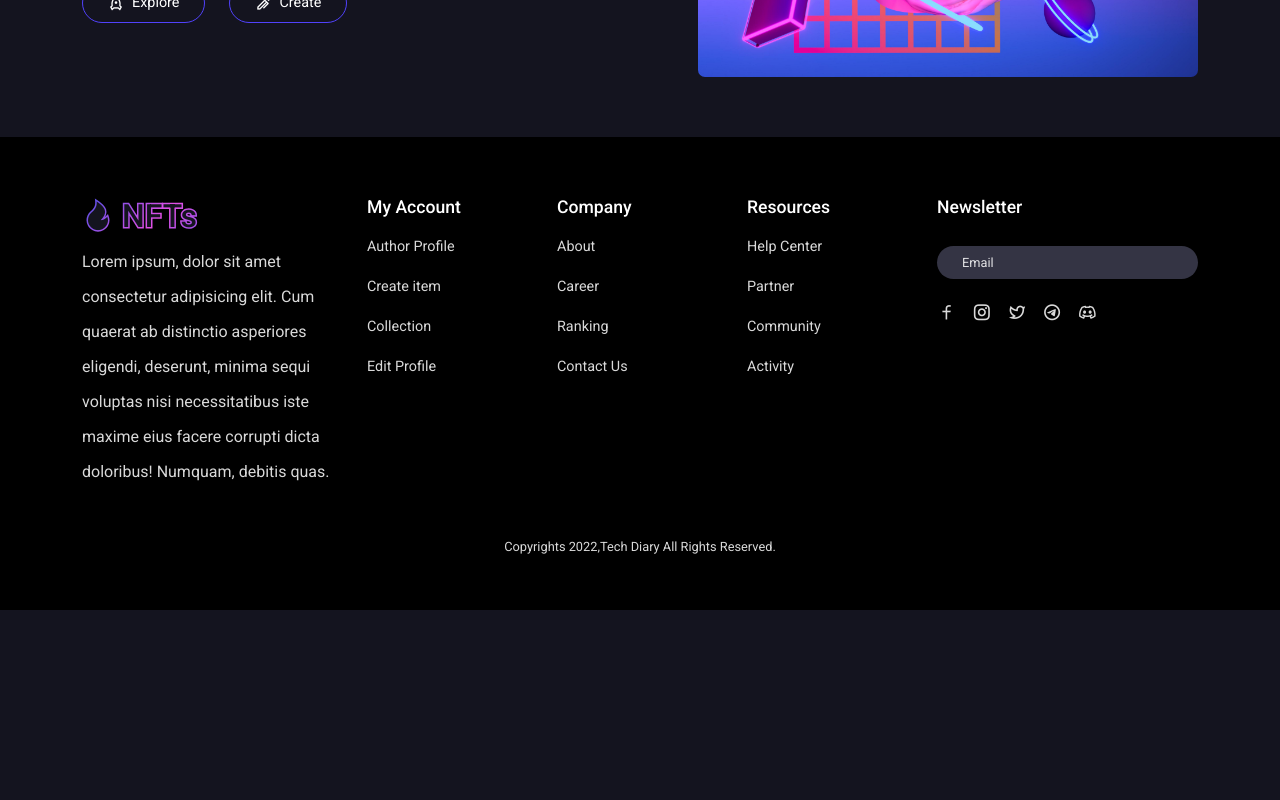
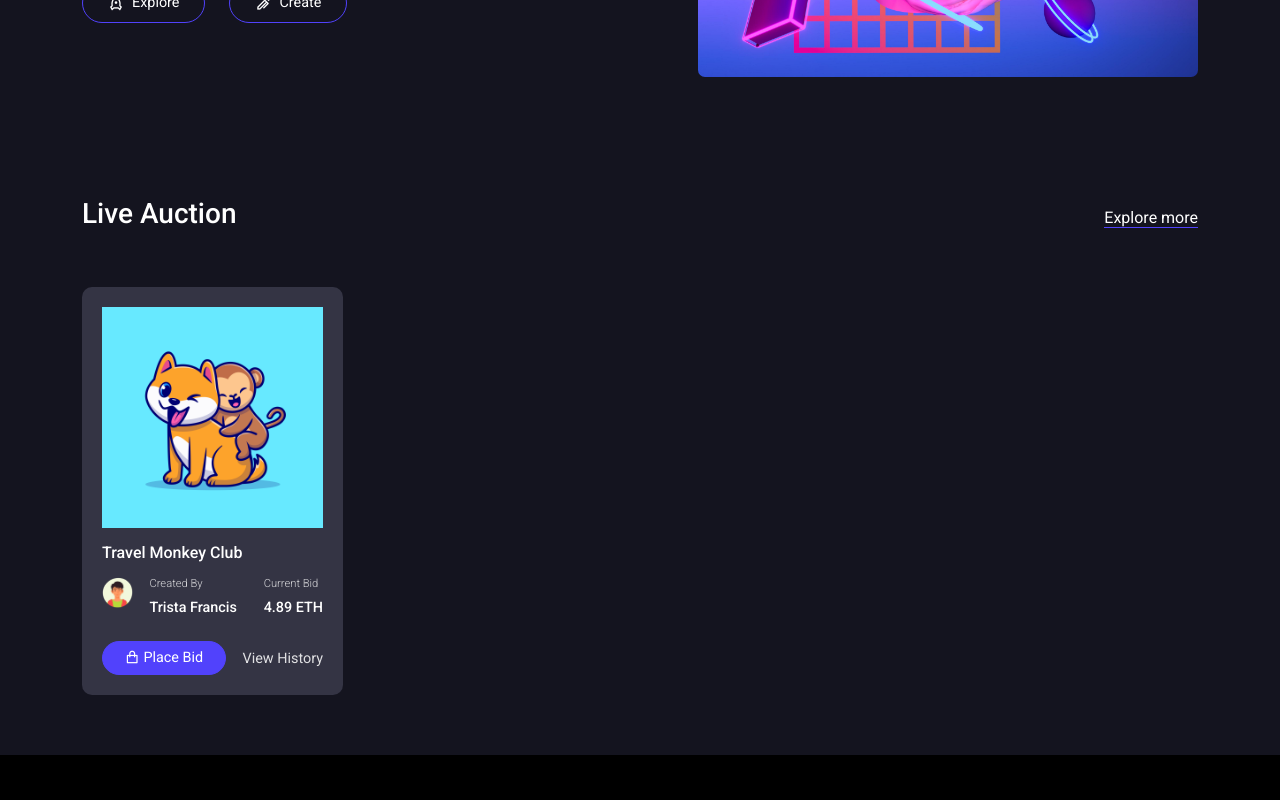
Before and after one commit to aurimas12/web3.0, a React (Create React App) app in the folder client/: page /home in a window 1280 px wide. Shown: the part 460-1260 px from the top of the page. Before the commit the page ends 1070 px from the top, so only its background shows below. Built offline with nearby package versions, Linux system fonts and the light colour scheme.

Commit message:
add nft auction page

```diff
--- /dev/null
+++ b/client/src/components/ui/Live-auction/LiveAuction.jsx
@@ -0,0 +1,55 @@
+import React from 'react'
+import {Link} from 'react-router-dom';
+import {Container, Row,Col} from 'reactstrap';
+import './live-auction.css';
+import img01 from '../../../assets/images/img-01.jpg'
+import ava01 from '../../../assets/images/ava-01.png'
+const LiveAuction=()=> {
+  return <section>
+    <Container>
+        <Row>
+            <Col lg='12' className='mb-5'>
+                <div className="live__auction__top d-flex align-items-center justify-content-between">
+                    <h3>Live Auction</h3>
+                    <span><Link to='/market'>Explore more</Link></span>
+                </div>
+            </Col>
+
+            <Col lg='3'>
+                <div className="single__nft__card">
+                    <div className="nft__img">
+                        <img src={img01} alt='' className='w-100'/>
+                    </div>
+
+                    <div className="nft__content">
+                        <h5 className='nft__title'>Travel Monkey Club</h5>
+                        <div className="creator__info-wrapper d-flex gap-3" >
+                            <div className="creator__img">
+                                <img src={ava01} alt='' className='w-100'/>
+                            </div>
+                            <div className="creator__info w-100 d-flex align-items-center justify-content-between">
+                                <div>
+                                    <h6>Created By</h6>
+                                    <p>Trista Francis</p>
+                                </div>
+
+                                <div>
+                                    <h6>Current Bid</h6>
+                                    <p>4.89 ETH</p>
+                                </div>
+                            </div>
+
+                        </div>
+                        <div className='mt-3 d-flex align-items-center justify-content-between'>
+                            <button className='bid__btn d-flex align-items-center gap-1'><i class='ri-shopping-bag-line'></i> Place Bid</button>
+                            <span className='history__link'><Link to='#'>View History</Link></span>
+                        </div>
+                    </div>
+                </div>
+            </Col>
+        </Row>
+    </Container>
+  </section>
+}
+
+export default LiveAuction
--- /dev/null
+++ b/client/src/components/ui/Live-auction/live-auction.css
@@ -0,0 +1,74 @@
+.single__nft__card{
+    padding: 20px;
+    background: #343444;
+    border-radius: 10px;
+}
+
+.nft__img{
+    margin-bottom: 15px;
+}
+
+.nft__title{
+    color: #fff;
+    font-size: 1rem;
+    margin-bottom: 15px;
+}
+
+.creator__img{
+    width: 40px;
+    height: 40px;
+}
+
+.creator__info h6{
+    color: #fff;
+    font-size: 0.7rem;
+    opacity: 80%;
+    margin-bottom: 0;
+    font-weight: 300;
+}
+
+.creator__info p{
+    color: #fff;
+    font-size: 0.9rem;
+    margin-bottom: 0;
+    opacity: 100%;
+    font-weight: 500;
+}
+
+.bid__btn{
+    border: none;
+    outline: none;
+    padding: 5px 22px;
+    background: transparent;
+    border: 1px solid #5142fc;
+    font-size: 0.9rem;
+    color: #fff;
+    border-radius: 50px;
+    transition: 0.3s;
+    background: #5142fc;
+}
+
+.bid__btn:hover{
+    background: #fff;
+    color: #5142fc;
+}
+.history__link a{
+    text-decoration: none;
+    color: #fff;
+    opacity: 85%;
+    font-size: 0.9rem;
+}
+
+.history__link a:hover{
+    color: #fff;
+}
+
+.live__auction__top h3{
+    color: #fff;
+}
+
+.live__auction__top span a{
+    text-decoration: none;
+    color: #fff;
+    border-bottom: 1px solid #5142fc;
+}
--- a/client/src/pages/Home.jsx
+++ b/client/src/pages/Home.jsx
@@ -1,10 +1,12 @@
 import React from 'react'
 import HeroSection from '../components/ui/HeroSection'
+import LiveAuction from '../components/ui/Live-auction/LiveAuction'
 
 const Home = () => {
   return (
     <>
       <HeroSection/>
+      <LiveAuction/>
     </>
   )
 }
```
